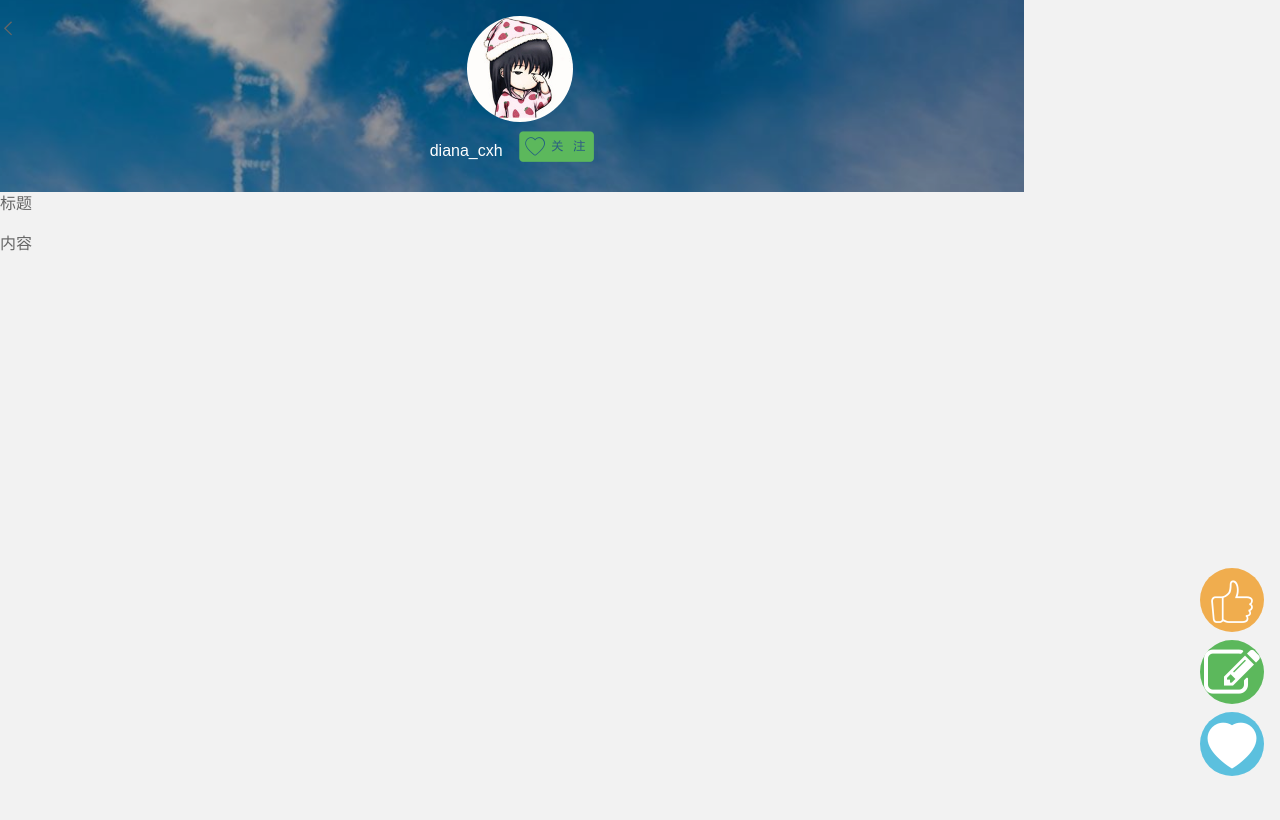
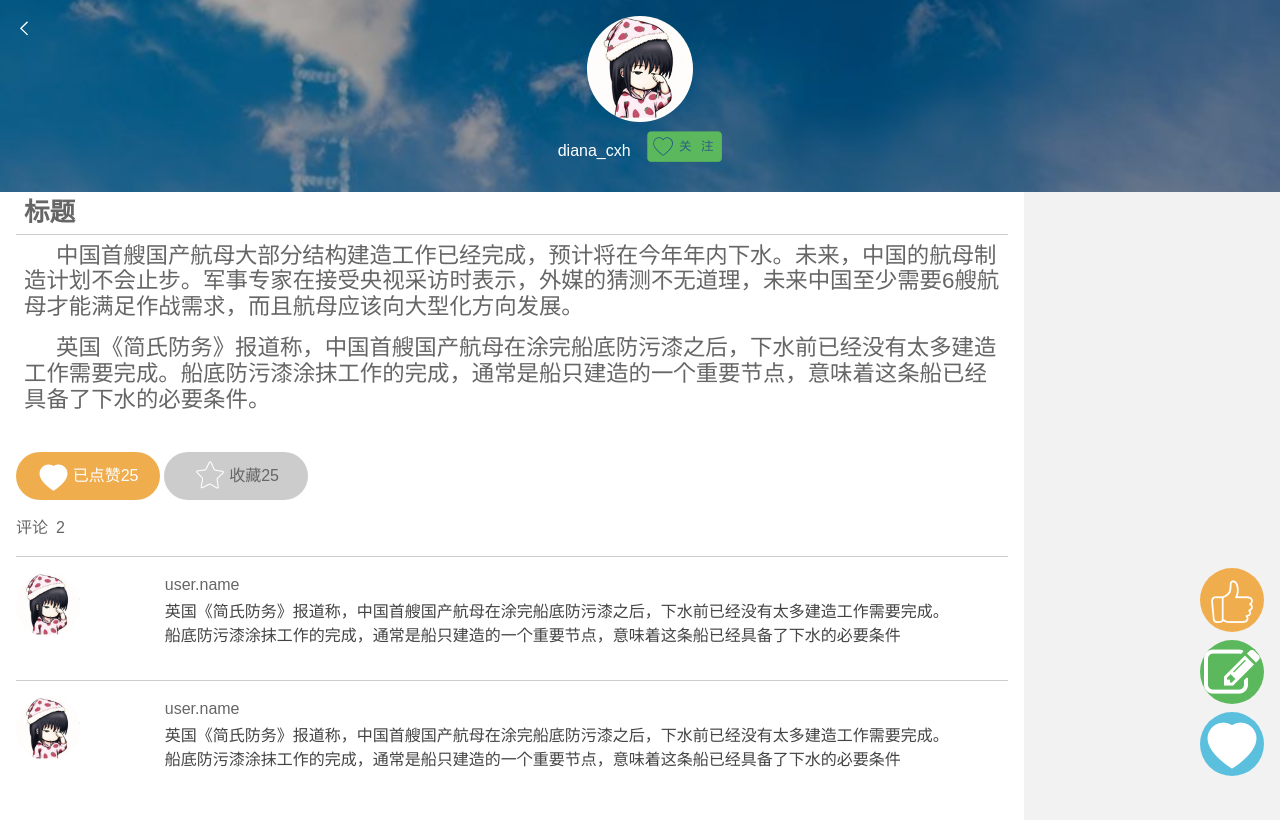
Before and after one commit to Diana-Cheng/webApp_note, a plain HTML site: page webApp/note_detail.html in a window 1280 px wide. Drawn offline with nearby package versions, Linux system fonts and the light colour scheme.

Commit message:
add note detail style

```diff
--- a/webApp/css/noteDetail.css
+++ b/webApp/css/noteDetail.css
@@ -1,9 +1,18 @@
+html,body{
+	height:100%;
+}
+.wrapper{
+	background-color: #fff;
+	padding-top: 12rem;
+}
 .userBox{
 	width: 100%;
     height: 12rem;
     background: url(../images/background.jpg) no-repeat center center;
     background-size: cover;
     overflow: hidden;
+    position: fixed;
+    top:0;
 }
 .userBox_in{
 	width: 100%;
@@ -13,6 +22,14 @@
     padding-top: 1rem;
     text-align: center;
     background-color: rgba(0,0,0,0.3);
+}
+.userBox_in a{
+	position: fixed;
+	top:1rem;
+	left:1rem;
+}
+.userBox_in a i{
+	color: #fff;
 }
 .userBox img{
 	display: inline-block;
@@ -26,7 +43,87 @@
 	margin-left: 1rem;
 	font-size: 2rem;
 	color:#5cb85c;
-	/*background-color: #fff;*/
+}
+.articleBox{
+	padding:0 1rem;
+}
+.articleBox .article_title{
+	padding:0.5rem;
+	border-bottom: 1px solid #ccc;
+}
+.articleBox .article_title p{
+	margin:0;
+	line-height:1.6rem;
+	font-size:1.6rem;
+	vertical-align: middle;
+	font-weight: 600;
+}
+.articleBox .article_cont{
+	padding:0.5rem;
+}
+.articleBox .article_cont p{
+	line-height:1.6rem;
+	font-size:1.4rem;
+	text-indent:2rem;
+}
+.noteMsg{
+	padding:1rem;
+}
+.noteMsg .dianzan a{
+	display: inline-block;
+	width: 9rem;
+	height: 3rem;
+	line-height: 3rem;
+	text-align: center;
+	border-radius: 1.5rem;
+	background-color: #ccc;
+	color: #666;
+}
+.noteMsg .dianzan a.active{
+	background-color:#f0ad4e;
+	color: white;
+}
+.noteMsg .dianzan a i{
+	display: inline-block;
+	margin-right:0.2rem;
+	color: #fff;
+	font-size: 2rem;
+	vertical-align: middle;
+}
+.noteMsg .dianzan a.active span{
+	color: white;
+}
+.pinglunLists{
+	padding-top:1rem;
+}
+.pinglunLists .title span{
+	padding-left:0.5rem;
+}
+.pinglunLists .pinglun{
+	border-top:1px solid #ccc;
+	padding:1rem 0;
+	overflow: hidden;
+}
+.pinglunLists .pinglun div{
+	float: left;
+}
+.pinglunLists .pinglun div.p_left{
+	width: 15%;
+}
+.pinglunLists .pinglun div.p_right{
+	width: 80%;
+}
+.pinglunLists .pinglun div.p_left img{
+	display: inline-block;
+	width: 4rem;
+	height: 4rem;
+	border-radius: 50%;
+}
+.pinglunLists .pinglun div.p_right .name{
+	margin-bottom: 3px;
+}
+.pinglunLists .pinglun div.p_right .text{
+	color:#444;
 }
 .doBox{
 	position: fixed;
--- a/webApp/note_detail.html
+++ b/webApp/note_detail.html
@@ -13,28 +13,51 @@
 <link rel="stylesheet" type="text/css" href="css/noteDetail.css">
 </head>
 <body>
-<div class="">
+<div class="wrapper">
 	<div class="contentBox">
 		<div class="userBox">
 			<div class="userBox_in">
-				<a href="index.html" class="floatL"><i class="icon iconfont icon-jiantouzuo"></i></a>
+				<a href="index.html"><i class="icon iconfont icon-jiantouzuo"></i></a>
 				<img src="images/logo.jpg" alt="图片加载失败">
 				<p>diana_cxh<i class="icon iconfont icon-guanzhu1"></i></p>
 			</div>
-
 		</div>
 		<div class="articleBox">
 			<div class="article_title">
 				<p>标题</p>
 			</div>
 			<div class="article_cont">
-				<p>内容</p>
+				<p>中国首艘国产航母大部分结构建造工作已经完成，预计将在今年年内下水。未来，中国的航母制造计划不会止步。军事专家在接受央视采访时表示，外媒的猜测不无道理，未来中国至少需要6艘航母才能满足作战需求，而且航母应该向大型化方向发展。</p>
+				<p>英国《简氏防务》报道称，中国首艘国产航母在涂完船底防污漆之后，下水前已经没有太多建造工作需要完成。船底防污漆涂抹工作的完成，通常是船只建造的一个重要节点，意味着这条船已经具备了下水的必要条件。</p>
 			</div>
 		</div>
 	</div>
 	<div class="noteMsg">
-		<div class="dianzan"></div>
-		<div class="pinglunLists"></div>
+		<div class="dianzan">
+			<a href="" class="active"><i class="icon iconfont icon-shoucang"></i>已点赞<span>25<span></a>
+			<a href=""><i class="icon iconfont icon-tuijianicon"></i>收藏<span>25<span></a>
+		</div>
+		<div class="pinglunLists">
+			<p class="title">评论<span>2</span></p>
+			<div class="pinglun">
+				<div class="p_left">
+					<img src="images/logo.jpg" alt="">
+				</div>
+				<div class="p_right">
+					<p class="name">user.name</p>
+					<p class="text">英国《简氏防务》报道称，中国首艘国产航母在涂完船底防污漆之后，下水前已经没有太多建造工作需要完成。船底防污漆涂抹工作的完成，通常是船只建造的一个重要节点，意味着这条船已经具备了下水的必要条件</p>
+				</div>
+			</div>
+			<div class="pinglun">
+				<div class="p_left">
+					<img src="images/logo.jpg" alt="">
+				</div>
+				<div class="p_right">
+					<p class="name">user.name</p>
+					<p class="text">英国《简氏防务》报道称，中国首艘国产航母在涂完船底防污漆之后，下水前已经没有太多建造工作需要完成。船底防污漆涂抹工作的完成，通常是船只建造的一个重要节点，意味着这条船已经具备了下水的必要条件</p>
+				</div>
+			</div>
+		</div>
 	</div>
 </div>
 <div class="doBox">
```
